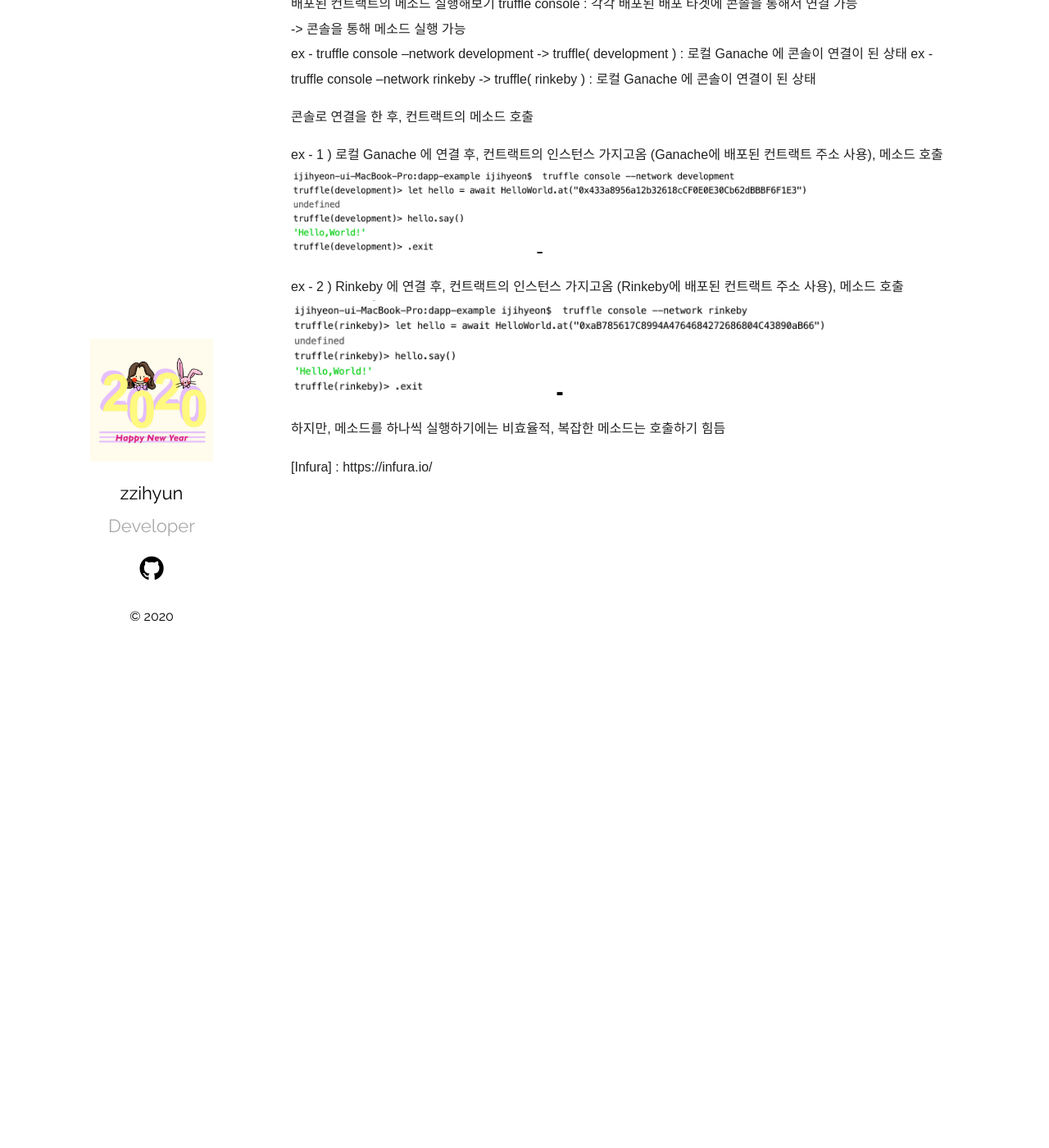
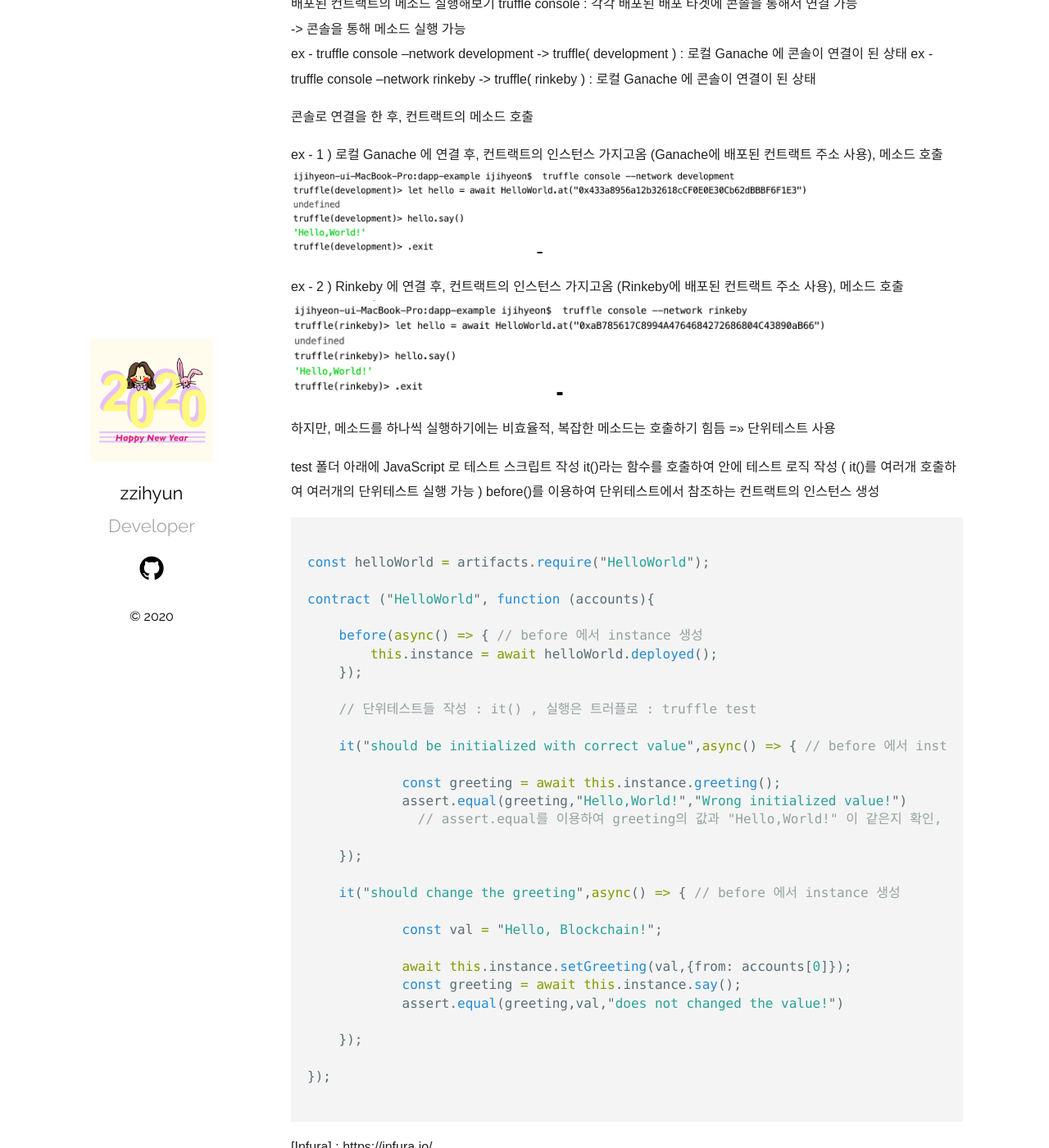
Before and after one commit to jhhhj1002/jhhhj1002.github.io, a Jekyll site: the page built from _posts/2020-03-27-Truffle-in-Blockchain-02.markdown, in a window 1280 px wide and 1400 px high, scrolled down 7233 px. Shown: the whole window at 82% size. Built offline with Jekyll 4.4.1, drawn with Linux system fonts in a browser that asks for light colours; before the commit the page ends 7863 px from its top, so only the background shows below that.

Commit message:
Update 2020-03-27-Truffle-in-Blockchain-02.markdown

````diff
--- a/_posts/2020-03-27-Truffle-in-Blockchain-02.markdown
+++ b/_posts/2020-03-27-Truffle-in-Blockchain-02.markdown
@@ -131,9 +131,45 @@ ex - 1 ) 로컬 Ganache 에 연결 후, 컨트랙트의 인스턴스 가지고
 ex - 2 ) Rinkeby 에 연결 후, 컨트랙트의 인스턴스 가지고옴 (Rinkeby에 배포된 컨트랙트 주소 사용), 메소드 호출
 <img src="/assets/imgs/Blockchain&Truffle_22.png" width="80%" height="45%" >
 
-하지만, 메소드를 하나씩 실행하기에는 비효율적, 복잡한 메소드는 호출하기 힘듬
+하지만, 메소드를 하나씩 실행하기에는 비효율적, 복잡한 메소드는 호출하기 힘듬 =>> 단위테스트 사용
 
+test 폴더 아래에 JavaScript 로 테스트 스크립트 작성
+  it()라는 함수를 호출하여 안에 테스트 로직 작성 ( it()를 여러개 호출하여 여러개의 단위테스트 실행 가능 )
+  before()를 이용하여 단위테스트에서 참조하는 컨트랙트의 인스턴스 생성
 
+```javascript
+
+const helloWorld = artifacts.require("HelloWorld");
+
+contract ("HelloWorld", function (accounts){
+
+    before(async() => { // before 에서 instance 생성
+        this.instance = await helloWorld.deployed();
+    });
+
+    // 단위테스트들 작성 : it() , 실행은 트러플로 : truffle test
+
+    it("should be initialized with correct value",async() => { // before 에서 instance 생성
+
+            const greeting = await this.instance.greeting();
+            assert.equal(greeting,"Hello,World!","Wrong initialized value!")
+              // assert.equal를 이용하여 greeting의 값과 "Hello,World!" 이 같은지 확인, 다를경우 "Wrong initialized value!" 메세지 보여줌
+
+    });
+
+    it("should change the greeting",async() => { // before 에서 instance 생성
+
+            const val = "Hello, Blockchain!";
+
+            await this.instance.setGreeting(val,{from: accounts[0]});
+            const greeting = await this.instance.say();
+            assert.equal(greeting,val,"does not changed the value!")
+
+    });
+
+});
+
+```
 
 
 
````
